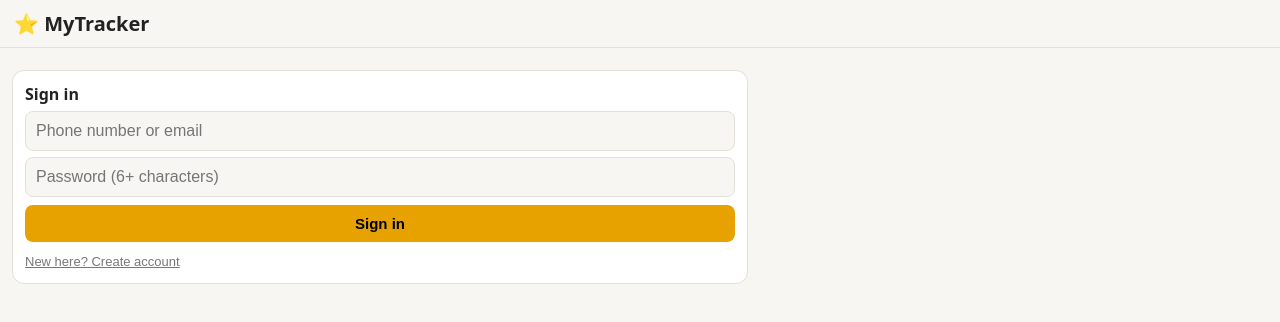
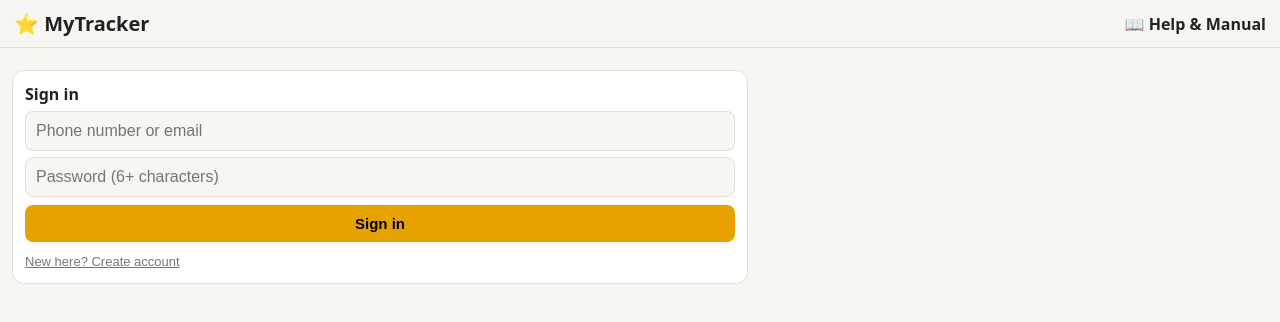
Before and after one commit to azasp/azasp, a plain HTML site: page index.html in a window 1280 px wide. Drawn offline with nearby package versions, Linux system fonts and the light colour scheme.

Commit message:
Link user and admin manual from MyTracker

```diff
--- a/index.html
+++ b/index.html
@@ -10,7 +10,7 @@
   <link rel="stylesheet" href="assets/css/styles.css">
 </head>
 <body>
-  <header class="top"><button id="mb" aria-label="Menu">☰</button><h1>⭐ MyTracker</h1></header>
+  <header class="top"><button id="mb" aria-label="Menu">☰</button><h1>⭐ MyTracker</h1><a href="manual/" style="margin-left:auto;color:inherit;font-weight:600;text-decoration:none">📖 Help &amp; Manual</a></header>
   <div class="shell"><aside id="side"></aside><div id="ov"></div>
     <main><div id="who"></div><div id="app"></div><div id="st"></div></main>
   </div>
```
